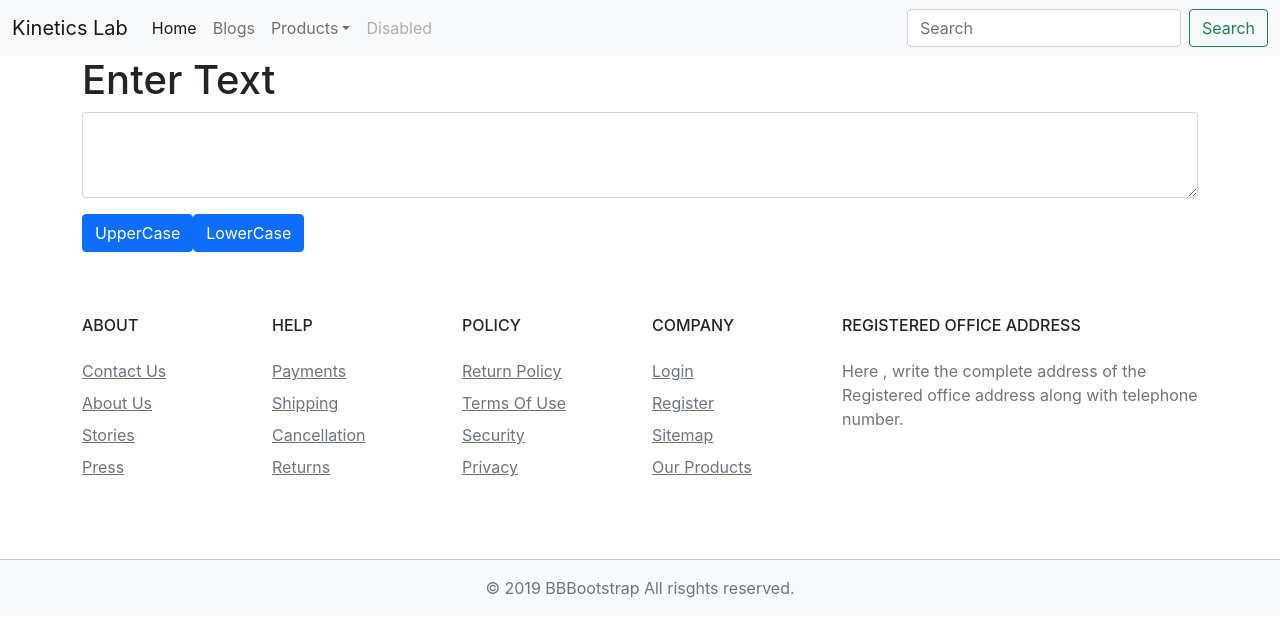
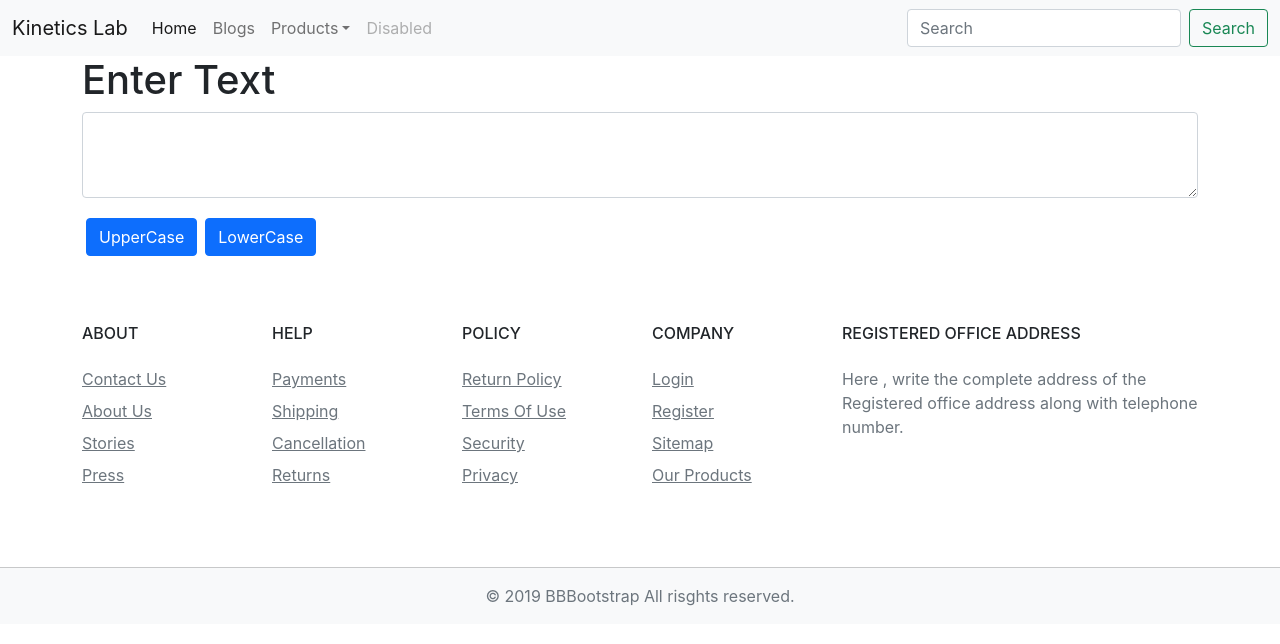
Before and after one commit to thedhruvkumar/React-Project, a React (Create React App) app: page / in a window 1280 px wide. Shown: the top 644 px of the page. Built offline with nearby package versions, Linux system fonts and the light colour scheme.

Commit message:
Update TextForm.jsx

```diff
--- a/src/Components/TextForm.jsx
+++ b/src/Components/TextForm.jsx
@@ -21,8 +21,8 @@ const TextForm = () => {
     <h1>Enter Text</h1>
   <textarea value={text} onChange={textChange} class="form-control" id="maintextForm" rows="3"></textarea>
 </div>
-<button className="btn btn-primary" onClick={handleUpper} >UpperCase</button>
-<button className="btn btn-primary" onClick={handleLower} >LowerCase</button>
+<button className="btn btn-primary m-1" onClick={handleUpper} >UpperCase</button>
+<button className="btn btn-primary m-1" onClick={handleLower} >LowerCase</button>
 {/* <button className="btn btn-primary" onClick={handleBtn} >UpperCase</button> */}
 {/* <button className="btn btn-primary" onClick={handleBtn} >UpperCase</button> */}
     </>
```
